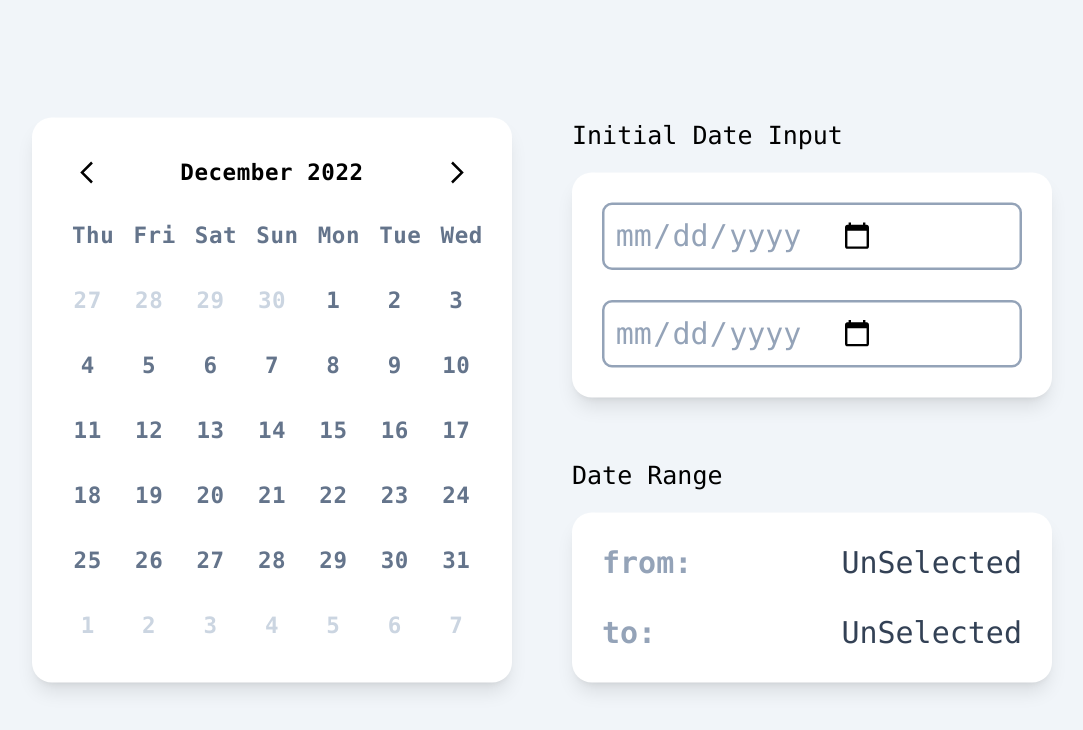
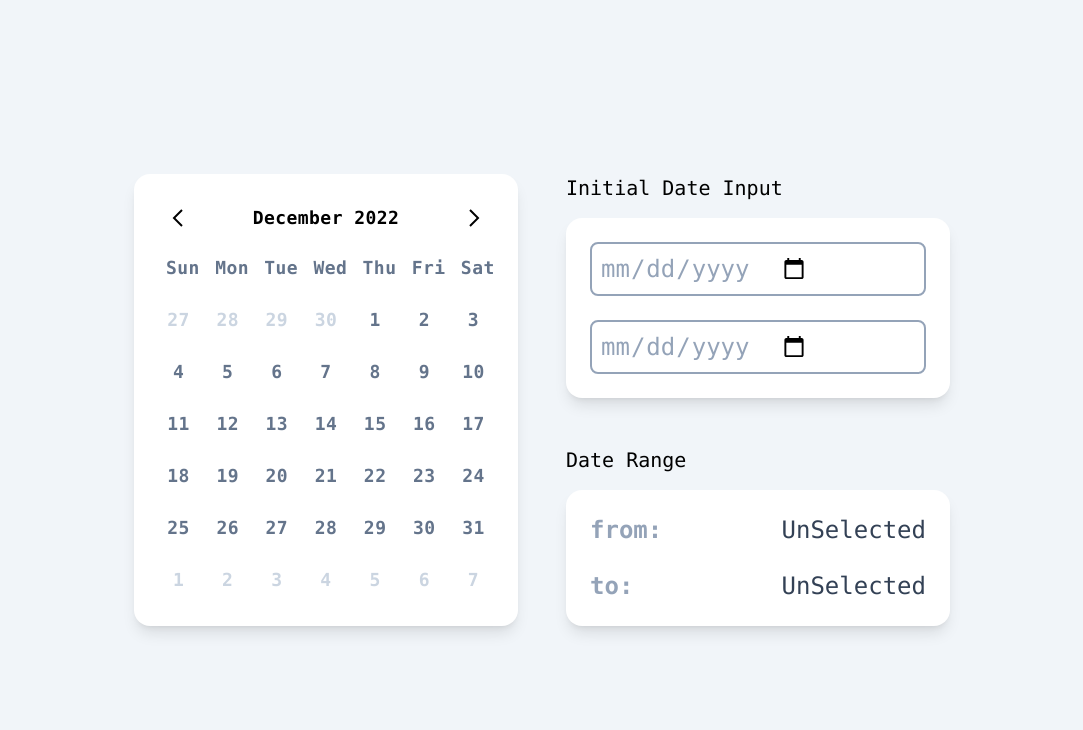
Before and after one commit to atulsmania/date-range-picker, a React app: page / in a window 1280 px wide. Shown: the top 730 px of the page, without its empty margins (98-1181 px from the left). Built offline with nearby package versions, Linux system fonts and the light colour scheme; the HTML template or start-up script is replaced by a standard one.

Commit message:
min max working

```diff
--- a/src/App.tsx
+++ b/src/App.tsx
@@ -14,33 +14,45 @@ const inputClassNames =
 
 const App = () => {
   const [dateRange, setDateRange] = useState({} as DateRange);
-  const [from, setFrom] = useState<number>();
-  const [to, setTo] = useState<number>();
+  const [from, setFrom] = useState<string>("");
+  const [to, setTo] = useState<string>("");
 
-  const handleMillisInput = (evt: ChangeEvent<HTMLInputElement>) => {
-    if (!isNaN(+evt.target.value)) {
-    }
-    setFrom(dateRange.from.getTime());
-    setTo(dateRange.to.getTime());
+  const handleFromDateInput = (evt: ChangeEvent<HTMLInputElement>) =>
+    setFrom(evt.target.value);
+  const handleToDateInput = (evt: ChangeEvent<HTMLInputElement>) =>
+    setTo(evt.target.value);
+
+  const value = {
+    from: from ? new Date(from) : dateRange.from,
+    to: to ? new Date(to) : dateRange.to,
   };
+
+  console.log({ from, to });
 
   return (
     <div className="h-screen bg-slate-100 flex items-center justify-center font-mono">
-      <div className="flex justify-between items-center gap-12 max-w-6xl scale-125">
+      <div className="flex justify-between items-center gap-12 max-w-6xl">
         <div>
-          <DatePicker onChange={(dateRange) => setDateRange(dateRange)} />
+          <DatePicker
+            min={new Date("2022-01-01")}
+            max={new Date("2022-12-31")}
+            value={value}
+            onChange={(dateRange) => setDateRange(dateRange)}
+          />
         </div>
         <div className="flex flex-col justify-between gap-12">
           <span className="-mb-8 text-xl">Initial Date Input</span>
           <div className={cardClassNames}>
             <input
               type="date"
+              onChange={handleFromDateInput}
               className={inputClassNames}
               value={from}
               placeholder="{ from: dateInMillis }"
             />
             <input
               type="date"
+              onChange={handleToDateInput}
               className={inputClassNames}
               value={to}
               placeholder="{ to: dateInMillis }"
--- a/src/Component/DateRangePicker/CalenderCard.tsx
+++ b/src/Component/DateRangePicker/CalenderCard.tsx
@@ -2,15 +2,7 @@ import classNames from "classnames";
 import { HTMLAttributes } from "react";
 import { twMerge } from "tailwind-merge";
 
-const getAllDaysString = () => {
-  const days = [];
-  for (let i = 0; i < 7; i++) {
-    days.push(
-      new Date(2021, 0, i).toLocaleString("default", { weekday: "short" })
-    );
-  }
-  return days;
-};
+const days = ["Sun", "Mon", "Tue", "Wed", "Thu", "Fri", "Sat"];
 
 const CalenderCard = ({
   children,
@@ -54,7 +46,7 @@ const CalenderCardWeek = ({
 }: HTMLAttributes<HTMLSpanElement>) => {
   return (
     <>
-      {getAllDaysString().map((day, index) => (
+      {days.map((day, index) => (
         <span
           className={twMerge("p-2 text-slate-500 rounded-sm ", className)}
           key={index}
--- a/src/Component/DateRangePicker/index.tsx
+++ b/src/Component/DateRangePicker/index.tsx
@@ -4,26 +4,16 @@ import { useCalender } from "@/Component/DateRangePicker/useCalender";
 import ArrowIcon from "@/assets/Arrow.svg";
 import CalenderCard from "@/Component/DateRangePicker/CalenderCard";
 import { memo } from "react";
-
-type DateRange = {
-  from: Date;
-  to: Date;
-};
-
-type DatePickerProps = {
-  onChange?: (dateRange: DateRange) => void;
-  min?: Date;
-  max?: Date;
-  value?: Partial<DateRange>;
-  defaultValue?: Partial<DateRange>;
-};
+import { DatePickerProps } from "./types";
 
 const DatePicker = (props: DatePickerProps) => {
-  const { calender, currentDate, cycleCalender, onDateClick } =
+  const { calender, currentDate, cycleCalender, dateRange } =
     useCalender(props);
 
   const currentMonth = currentDate.toLocaleString("default", { month: "long" });
   const currentYear = currentDate.getFullYear();
+
+  console.log(dateRange, calender);
 
   return (
     <CalenderCard>
@@ -39,14 +29,17 @@ const DatePicker = (props: DatePickerProps) => {
       <CalenderCard.Body>
         <CalenderCard.Week />
         {calender.map(
-          ({ disabled, isCurrentMonth, isSelected, date }, index) => (
+          (
+            { isDisabled, onClick, isCurrentMonth, isSelected, date },
+            index
+          ) => (
             <CalenderCard.Date
               key={index}
-              onClick={() => !disabled && onDateClick(date)}
+              onClick={onClick}
               className={classNames("cursor-pointer", {
-                "cursor-not-allowed": disabled,
-                "hover:bg-slate-100": !disabled && !isSelected,
-                "transition-colors duration-200": isCurrentMonth,
+                "cursor-not-allowed text-slate-300": isDisabled,
+                "hover:bg-slate-100": !isDisabled && !isSelected,
+                "transition-colors": isCurrentMonth,
                 "text-slate-300": !isCurrentMonth && !isSelected,
                 "bg-slate-300": !isCurrentMonth && isSelected,
                 "bg-slate-700 text-slate-50 shadow-lg":
--- a/src/Component/DateRangePicker/useCalender.ts
+++ b/src/Component/DateRangePicker/useCalender.ts
@@ -1,31 +1,24 @@
 import { useCallback, useMemo, useState } from "react";
-import { DatePickerProps, DateRange, InitialCalenderPage } from "./types";
+import { DatePickerProps, InitialCalenderPage } from "./types";
 import { useRangeSelector } from "./useRangeSelector";
 
 const setInitialDate = (initialCalender?: InitialCalenderPage) => {
   const dt = new Date();
+  dt.setHours(0, 0, 0, 0);
   if (!initialCalender) return dt;
   dt.setMonth(initialCalender.month);
   dt.setFullYear(initialCalender.year);
   return dt;
 };
 
-export const useCalender = <T extends DatePickerProps>({
+export const useCalender = ({
   initialCalender,
   ...restProps
-}: T) => {
+}: DatePickerProps) => {
   const [currentDate, setCurrentDate] = useState(
     setInitialDate(initialCalender)
   );
-  const { isDateSelected, dateRange, onDateSelect, isDateDisabled } =
-    useRangeSelector(restProps);
-
-  const onDateClick = (date: Date) => {
-    onDateSelect(date);
-    if (date.getMonth() === currentDate.getMonth()) return;
-    date.setHours(0, 0, 0, 0);
-    setCurrentDate(date);
-  };
+  const { getDateState, dateRange, onDateSelect } = useRangeSelector(restProps);
 
   const calender = useMemo(() => {
     const month = currentDate.getMonth();
@@ -35,12 +28,23 @@ export const useCalender = <T extends DatePickerProps>({
     const days = Array.from({ length: 42 }, (_, i) => {
       const day = i + 1 - dayOnFirstOfMonth;
       const date = new Date(year, month, day, 0, 0, 0, 0) as Date;
+      const isCurrentMonth = date.getMonth() === month;
+      const { isDisabled, isSelected } = getDateState(date);
+
+      const onClick = () => {
+        if (isDisabled) return;
+        onDateSelect(date);
+        if (isCurrentMonth) return;
+        date.setHours(0, 0, 0, 0);
+        setCurrentDate(date);
+      };
 
       return {
         date,
-        disabled: isDateDisabled(date),
-        isSelected: isDateSelected(date),
-        isCurrentMonth: date.getMonth() === month,
+        isCurrentMonth,
+        onClick,
+        isDisabled,
+        isSelected,
       };
     });
 
@@ -62,5 +66,5 @@ export const useCalender = <T extends DatePickerProps>({
     [currentDate]
   );
 
-  return { currentDate, calender, cycleCalender, dateRange, onDateClick };
+  return { currentDate, calender, cycleCalender, dateRange };
 };
--- a/src/Component/DateRangePicker/useRangeSelector.ts
+++ b/src/Component/DateRangePicker/useRangeSelector.ts
@@ -2,6 +2,8 @@ import { useCallback, useState } from "react";
 import { DatePickerProps, DateRange } from "./types";
 
 const getInitialDateRange = (date: DateRange) => {
+  date.from?.setHours(0, 0, 0, 0);
+  date.to?.setHours(0, 0, 0, 0);
   const from = date.from;
   const to = date.to;
   if (!from && !to) return {} as DateRange;
@@ -60,6 +62,8 @@ export const useRangeSelector = ({
   );
 
   const isDateDisabled = (date: Date) => {
+    min?.setHours(0, 0, 0, 0);
+    max?.setHours(0, 0, 0, 0);
     if (min && date.getTime() < min.getTime()) return true;
     if (max && date.getTime() > max.getTime()) return true;
     return false;
@@ -73,5 +77,13 @@ export const useRangeSelector = ({
     );
   };
 
-  return { onDateSelect, isDateDisabled, isDateSelected, dateRange };
+  const getDateState = (date: Date) => {
+    date.setHours(0, 0, 0, 0);
+    return {
+      isDisabled: isDateDisabled(date),
+      isSelected: isDateSelected(date),
+    };
+  };
+
+  return { onDateSelect, dateRange, getDateState };
 };
```
